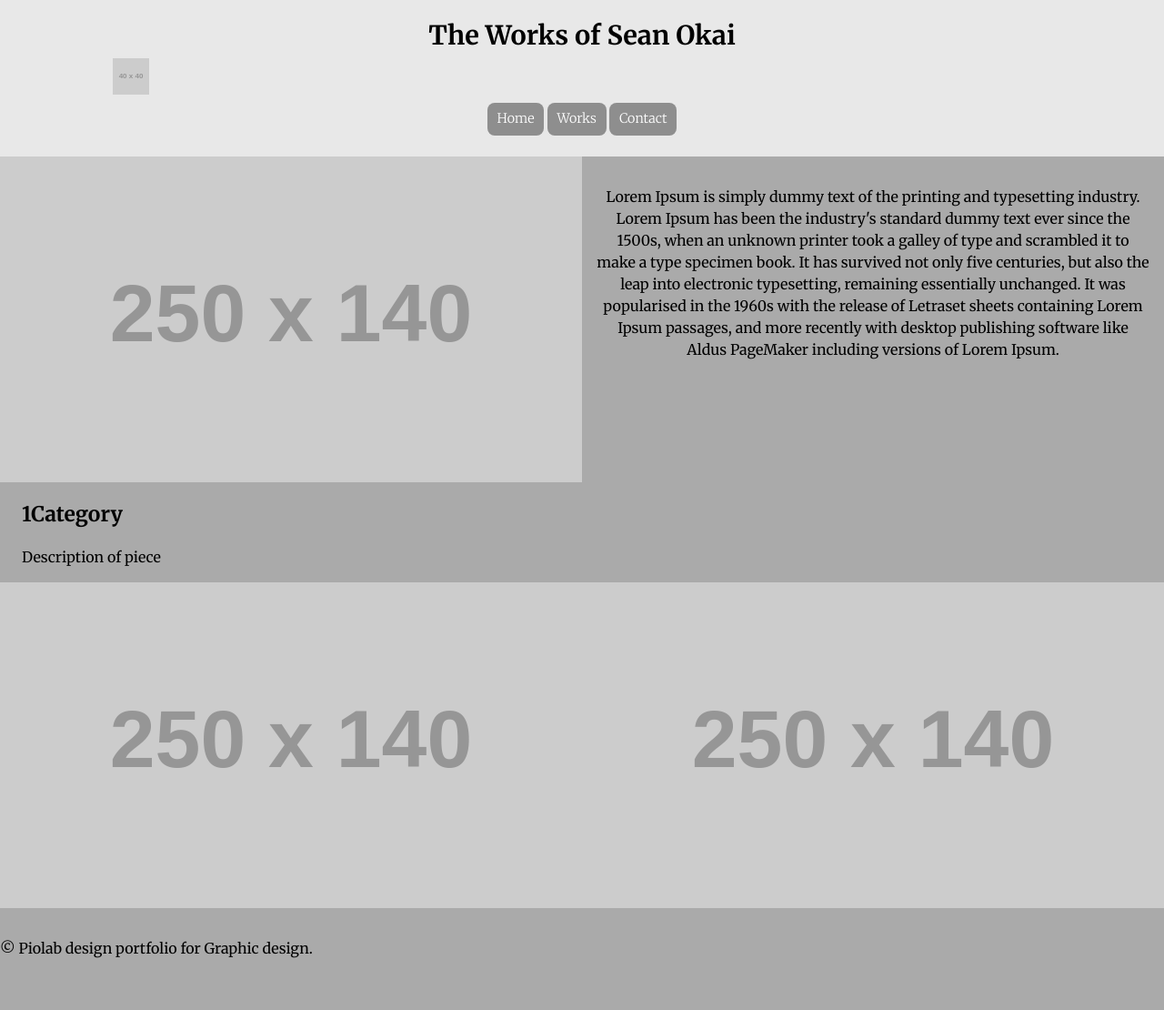
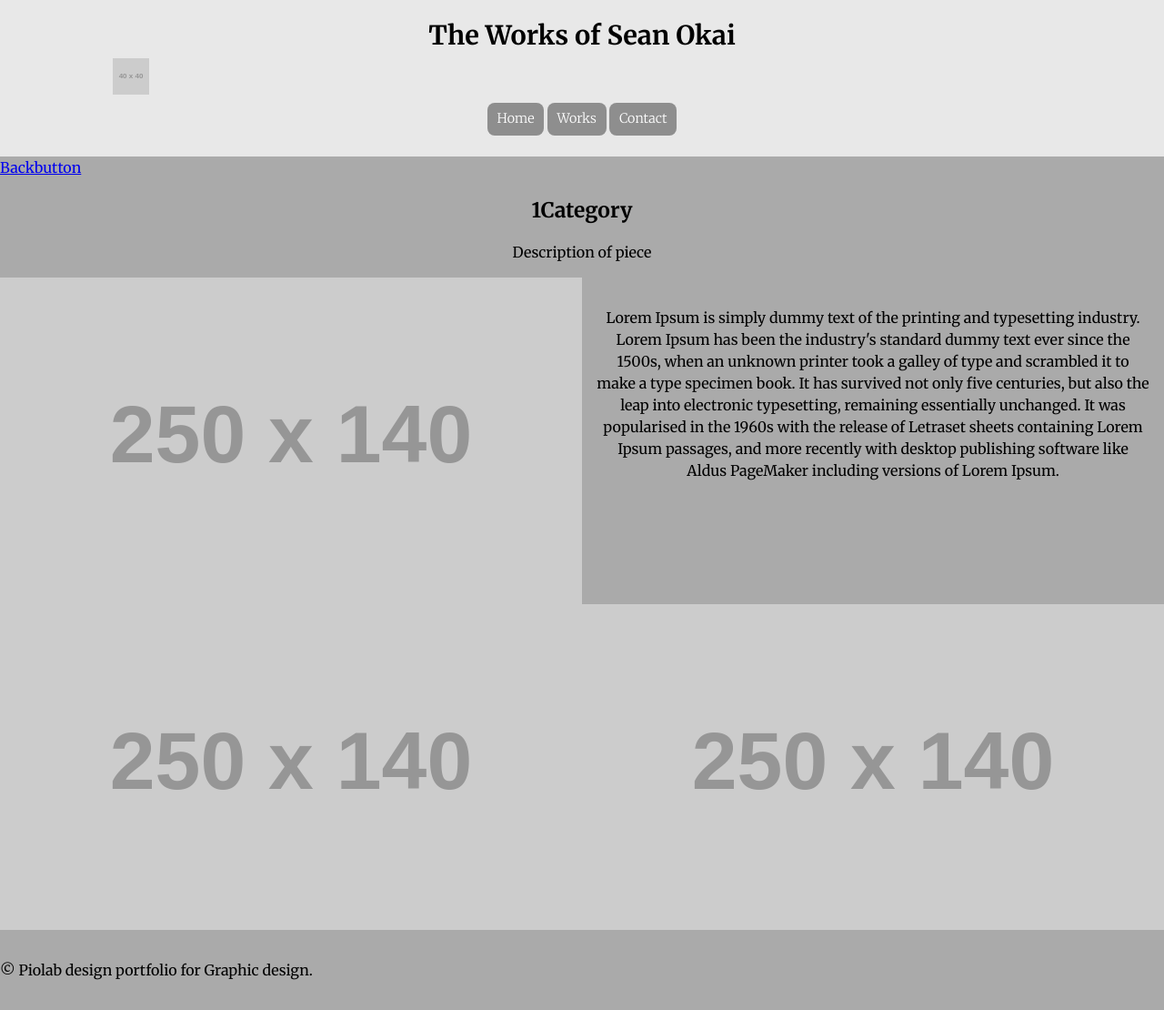
Before and after one commit to seanokai/portfolio, a Jekyll site: the page built from works/piece-1.html, in a window 1280 px wide. Shown: the whole page at 91% size. Built offline with Jekyll 4.4.1, drawn with Linux system fonts in a browser that asks for light colours; Markdown is read by kramdown in place of the engine named in the settings; before the commit the page ends 1086 px from its top, so only the background shows below that.

Commit message:
Added back button and centre product header to centre

```diff
--- a/_layouts/portfolio-pieces.html
+++ b/_layouts/portfolio-pieces.html
@@ -28,6 +28,11 @@
 	</header>
 
 
+	<div>
+	<a href="{{site.baseurl}}/works/index.html" alt="">Backbutton</a>
+	</div>
+
+
 	{{content}}
 
 	<footer class="footer">
--- a/css/main.css
+++ b/css/main.css
@@ -182,6 +182,11 @@ blockquote p {
 	font-style: normal;
 }
 
+.headcent {
+
+	text-align: center;
+}
+
 
 
 .footer {
--- a/works/piece-1.html
+++ b/works/piece-1.html
@@ -4,18 +4,19 @@ layout: portfolio-pieces
 
 				<div class="grid">
 
-					<div class="unit unit-xs-1 unit-s-1 unit-m-1 unit-l-1-2">
-
-						<img class="img-flex" src="http://placehold.it/250x140" alt="">
-
-						<div class="gutter">
+					<div class="gutter unit unit-xs-1 unit-s-1 unit-m-1 unit-l-1 headcent">
 						<h3>1Category</h3>
 						<p>Description of piece</p>
 						</div>
 
+					<div class="unit unit-xs-1 unit-s-1 unit-m-1 unit-l-1-2">
+
+
+						<img class="img-flex" src="http://placehold.it/250x140" alt="">
+
 					</div>
 
-					<div class=" grid unit unit-s-1 unit-m-1 unit-l-1-2">
+					<div class=" grid unit unit-xs-1 unit-s-1 unit-m-1 unit-l-1-2">
 
 						<p class="piece-text">
 							Lorem Ipsum is simply dummy text of the printing and typesetting industry. Lorem Ipsum has been the industry's standard dummy text ever since the 1500s, when an unknown printer took a galley of type and scrambled it to make a type specimen book. It has survived not only five centuries, but also the leap into electronic typesetting, remaining essentially unchanged. It was popularised in the 1960s with the release of Letraset sheets containing Lorem Ipsum passages, and more recently with desktop publishing software like Aldus PageMaker including versions of Lorem Ipsum.
```
